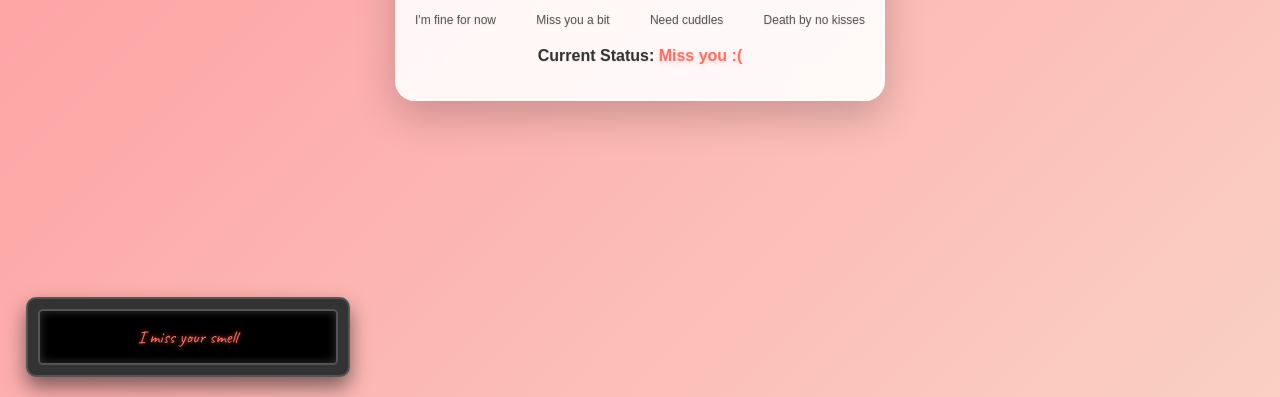
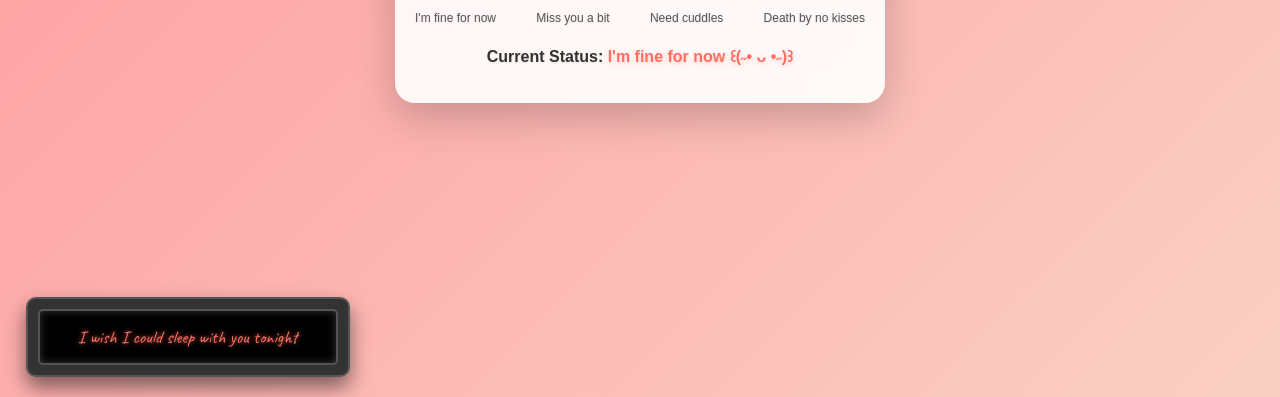
Before and after one commit to yourpookie69/Ula, a plain HTML site: page index.html in a window 1280 px wide. Shown: the part 403-800 px from the top of the page. Drawn offline with Linux system fonts and the light colour scheme.

Commit message:
Update index.html

```diff
--- a/index.html
+++ b/index.html
@@ -13,6 +13,7 @@
         <h1>How Much I Miss Ula 💕</h1>
         <div class="meter">
             <div class="range" id="range"></div>
+            <div class="fire-emojis" id="fire-emojis"></div> <!-- Fire emojis added here -->
         </div>
         <div class="labels">
             <span>I'm fine for now</span>
@@ -20,17 +21,17 @@
             <span>Need cuddles</span>
             <span>Death by no kisses</span>
         </div>
-        <p id="status">Current Status: <strong>Miss you :(</strong></p>
+        <p id="status">Current Status: <strong>I'm fine for now ꒰(˶• ᴗ •˶)꒱</strong></p>
     </div>
     <div class="notepad">
         <h2>Fun Fact of the Day!!</h2>
         <p>Axolotls have the amazing ability to regenerate lost body parts, including their heart, brain, and even parts of their spine! 🦎✨</p>
     </div>
 
-    <!-- Add the TV-like box here -->
+    <!-- TV-like box -->
     <div class="tv-box">
         <div class="tv-screen">
-            <p>I miss your smell</p>
+            <p>I wish I could sleep with you tonight</p>
         </div>
     </div>
 
```
